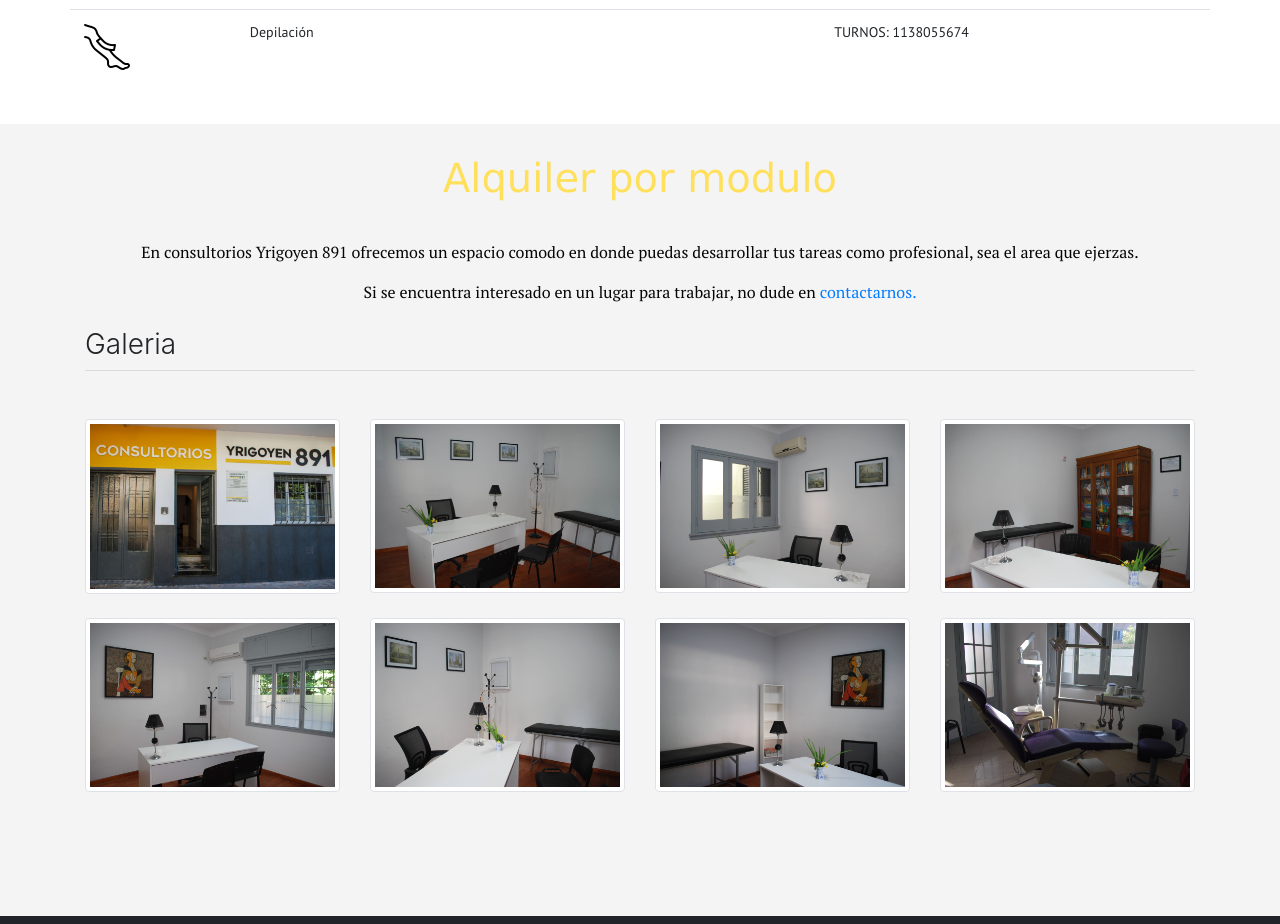
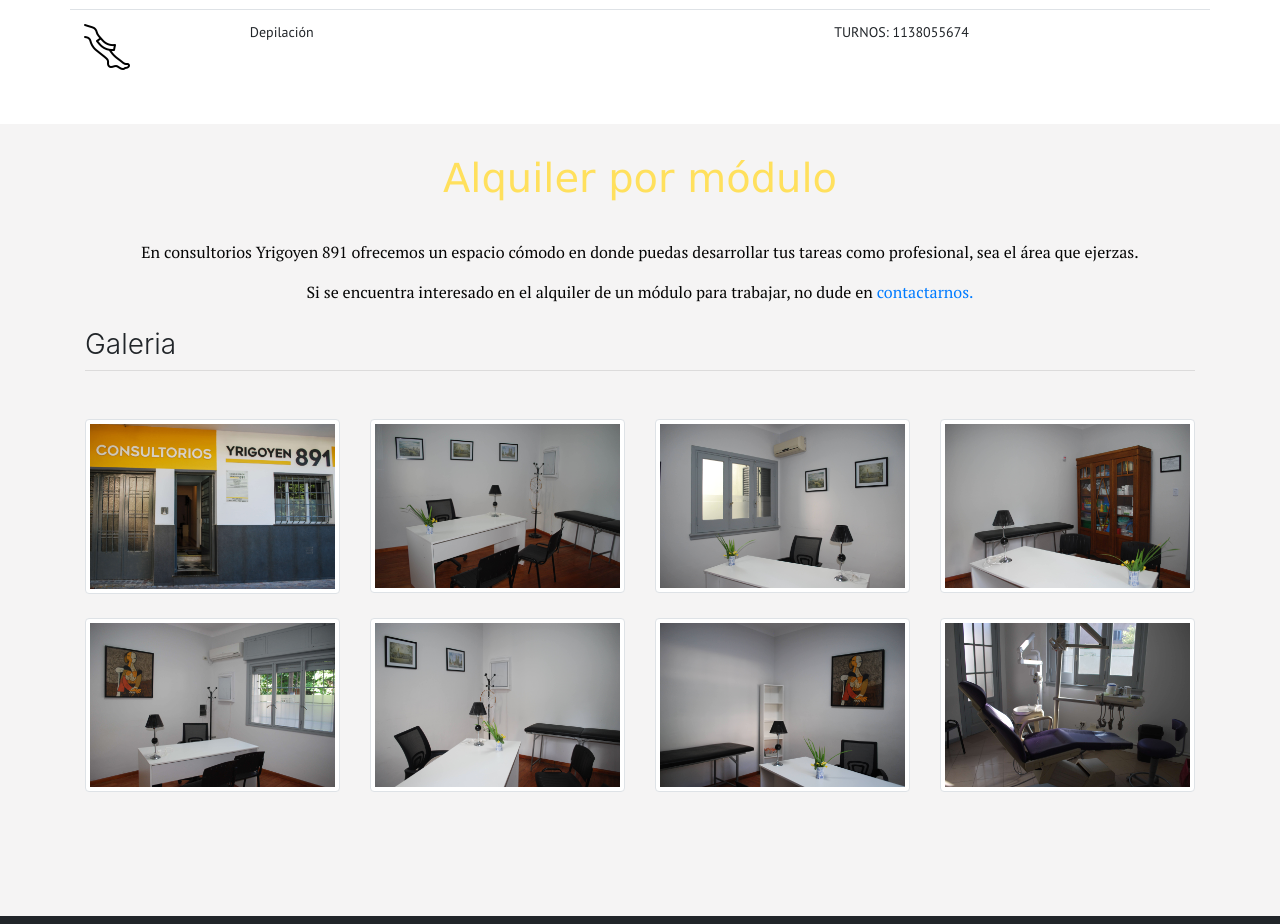
Before and after one commit to lucilaconiglio/mi-proyect0, a website: page index.html in a window 1280 px wide. Shown: the part 1868-2792 px from the top of the page. Drawn offline with nearby package versions, Linux system fonts and the light colour scheme.

Commit message:
Arreglos de ortografia

```diff
--- a/index.html
+++ b/index.html
@@ -203,9 +203,9 @@
 
         <section id="alquiler" class="alquiler-estilos">
           <main>
-            <h2 class="subtitle subtitle__alquiler">Alquiler por modulo</h2>
-            <p class="mainParagraph">En consultorios Yrigoyen 891 ofrecemos un espacio comodo en donde puedas desarrollar tus tareas como profesional, sea el area que ejerzas.</p>
-            <p class="mainParagraph">Si se encuentra interesado en un lugar para trabajar, no dude en <a href="#contacto">contactarnos.</a></p>
+            <h2 class="subtitle subtitle__alquiler">Alquiler por módulo</h2>
+            <p class="mainParagraph">En consultorios Yrigoyen 891 ofrecemos un espacio cómodo en donde puedas desarrollar tus tareas como profesional, sea el área que ejerzas.</p>
+            <p class="mainParagraph">Si se encuentra interesado en el alquiler de un módulo para trabajar, no dude en <a href="#contacto">contactarnos.</a></p>
 
             <div class="container">
 
```
